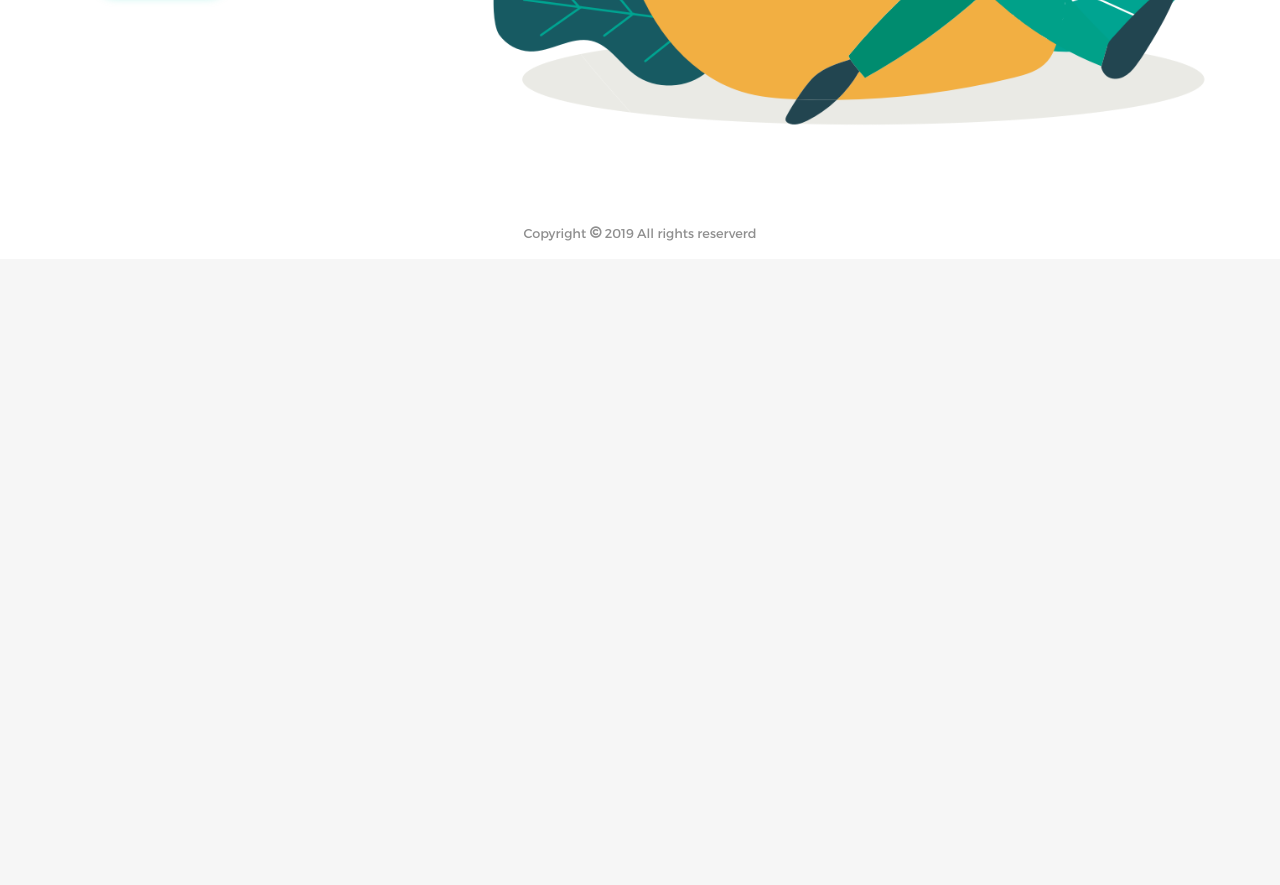
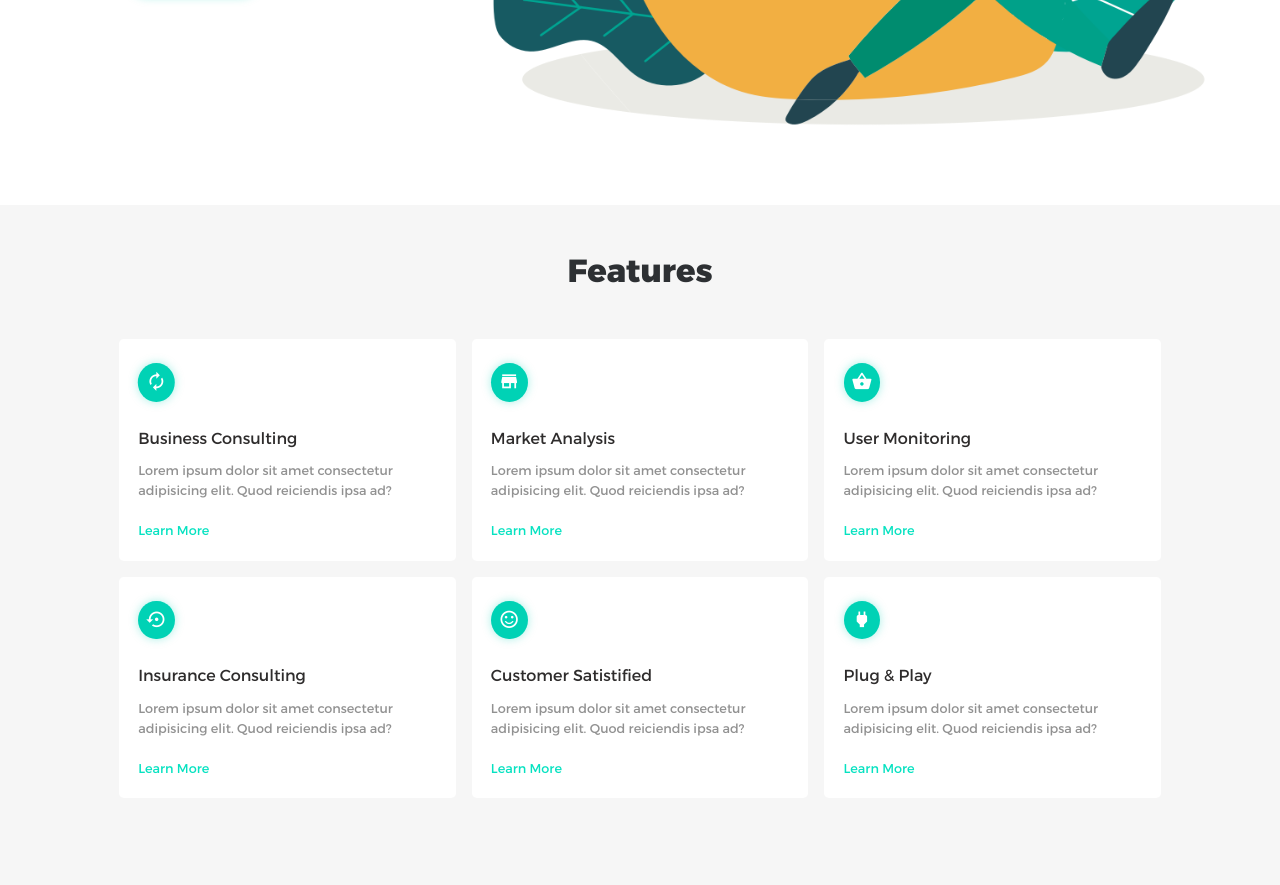
Before and after one commit to CristianBonilla/landing-page-responsive, a website: page index.html in a window 1280 px wide. Shown: the part 595-1480 px from the top of the page. Before the commit the page ends 854 px from the top, so only its background shows below. Drawn offline with Linux system fonts and the light colour scheme; files whose address does not match are found by name.

Commit message:
Maquetación de la sección de características

```diff
--- a/index.html
+++ b/index.html
@@ -51,7 +51,7 @@
       <!-- Header -->
       <header class="header">
         <div class="header_title">
-          <a href="javascript:void(0)">Landerz<b>.</b></a>
+          <h2>Landerz<b>.</b></h2>
         </div>
       </header>
       <!-- Home -->
@@ -70,19 +70,19 @@
         </div>
       </main>
       <!-- Features -->
-      <!-- <section id="features" class="features">
+      <section id="features" class="features">
+        <h4 class="features_title">Features</h4>
         <div class="features_content">
-          <h4 class="features_title">Features</h4>
           <article class="poster">
             <div class="poster_header">
-              <span class="poster_icon">
+              <span class="poster_header_icon flip">
                 <i class="icon-sync"></i>
               </span>
             </div>
             <div class="poster_body">
-              <h6 class="poster_title">Business Consulting</h6>
+              <h6 class="poster_body_title">Business Consulting</h6>
               <blockquote>
-                <p class="poster_text">
+                <p class="poster_body_text">
                   Lorem ipsum dolor sit amet consectetur adipisicing elit. Quod reiciendis ipsa ad?
                 </p>
               </blockquote>
@@ -91,14 +91,14 @@
           </article>
           <article class="poster">
             <div class="poster_header">
-              <span class="poster_icon">
+              <span class="poster_header_icon">
                 <i class="icon-store_mall_directory"></i>
               </span>
             </div>
             <div class="poster_body">
-              <h6 class="poster_title">Market Analysis</h6>
+              <h6 class="poster_body_title">Market Analysis</h6>
               <blockquote>
-                <p class="poster_text">
+                <p class="poster_body_text">
                   Lorem ipsum dolor sit amet consectetur adipisicing elit. Quod reiciendis ipsa ad?
                 </p>
               </blockquote>
@@ -107,14 +107,14 @@
           </article>
           <article class="poster">
             <div class="poster_header">
-              <span class="poster_icon">
+              <span class="poster_header_icon">
                 <i class="icon-shopping_basket"></i>
               </span>
             </div>
             <div class="poster_body">
-              <h6 class="poster_title">User Monitoring</h6>
+              <h6 class="poster_body_title">User Monitoring</h6>
               <blockquote>
-                <p class="poster_text">
+                <p class="poster_body_text">
                   Lorem ipsum dolor sit amet consectetur adipisicing elit. Quod reiciendis ipsa ad?
                 </p>
               </blockquote>
@@ -123,14 +123,14 @@
           </article>
           <article class="poster">
             <div class="poster_header">
-              <span class="poster_icon">
+              <span class="poster_header_icon">
                 <i class="icon-settings_backup_restore"></i>
               </span>
             </div>
             <div class="poster_body">
-              <h6 class="poster_title">Insurance Consulting</h6>
+              <h6 class="poster_body_title">Insurance Consulting</h6>
               <blockquote>
-                <p class="poster_text">
+                <p class="poster_body_text">
                   Lorem ipsum dolor sit amet consectetur adipisicing elit. Quod reiciendis ipsa ad?
                 </p>
               </blockquote>
@@ -139,14 +139,14 @@
           </article>
           <article class="poster">
             <div class="poster_header">
-              <span class="poster_icon">
+              <span class="poster_header_icon">
                 <i class="icon-sentiment_satisfied"></i>
               </span>
             </div>
             <div class="poster_body">
-              <h6 class="poster_title">Customer Satistified</h6>
+              <h6 class="poster_body_title">Customer Satistified</h6>
               <blockquote>
-                <p class="poster_text">
+                <p class="poster_body_text">
                   Lorem ipsum dolor sit amet consectetur adipisicing elit. Quod reiciendis ipsa ad?
                 </p>
               </blockquote>
@@ -155,14 +155,14 @@
           </article>
           <article class="poster">
             <div class="poster_header">
-              <span class="poster_icon">
+              <span class="poster_header_icon">
                 <i class="icon-power"></i>
               </span>
             </div>
             <div class="poster_body">
-              <h6 class="poster_title">Plug & Play</h6>
+              <h6 class="poster_body_title">Plug & Play</h6>
               <blockquote>
-                <p class="poster_text">
+                <p class="poster_body_text">
                   Lorem ipsum dolor sit amet consectetur adipisicing elit. Quod reiciendis ipsa ad?
                 </p>
               </blockquote>
@@ -170,7 +170,7 @@
             </div>
           </article>
         </div>
-      </section> -->
+      </section>
       <!-- Prototypes -->
       <!-- <section id="prototypes" class="prototypes">
         <div class="protypes_slider">
--- a/styles/scss/base/_variables.scss
+++ b/styles/scss/base/_variables.scss
@@ -20,17 +20,19 @@ $link-navigation-color: #343434;
 $link-navigation-transition-color: #A19B9B;
 
 $cyan-color: 	#00D2B5;
+$cyan-light-color: #06e2c1;
 $cyan-active-color: #47E0CA;
 $cyan-transition-color: #008B79;
 $cyan-shadow-color: rgba(0, 210, 181, 0.35);
 
-$title-color:  #1C1C1C;
-$title-size: 1.6rem;
+$title-color:  #2E2C2C;
+$title-size: 1.8rem;
 $title-size-l: 2rem;
 $title-size-el: 2.5rem;
 
 $subtitle-color: #616161;
 $text-color: #8a9197;
+$text-light-color: #919191;
 $placeholder-text-color: #D6D9DB;
 
 $done-color: #A2D16A;
--- /dev/null
+++ b/styles/scss/layout/_features.scss
@@ -0,0 +1,112 @@
+.features {
+  min-height: 100vh;
+  width: 100%;
+  background-color: transparent;
+  padding: 3rem 0;
+
+  &_title {
+    font-family: $trueno-family-eb;
+    font-size: calc(#{ $title-size } + .2rem);
+    text-align: center;
+    margin: 0 0 3rem;
+    line-height: 1.2;
+  }
+
+  &_content {
+    width: 100%;
+    padding: 0 15px;
+    margin: 0 auto;
+    display: flex;
+    flex-wrap: wrap;
+  }
+
+  .poster {
+    position: relative;
+    display: flex;
+    flex-direction: column;
+    word-wrap: break-word;
+    border-radius: .3rem;
+    background-color: $white-color;
+    width: 100%;
+    margin: 0 0 1rem;
+
+    &_header {
+      padding: 1.5rem 1.2rem 1rem;
+      margin-bottom: 0;
+
+      &_icon {
+        display: inline-block;
+        vertical-align: middle;
+        font-size: 1.3rem;
+        padding: 8px;
+        border-radius: 50%;
+        background-color: $cyan-color;
+        color: $white-color;
+        line-height: 1;
+        @include cyan-shadow;
+
+        &.flip {
+          transform: scaleX(-1);
+        }
+      }
+    }
+
+    &_body {
+      flex: 1 1 auto;
+      min-height: 1px;
+      padding: .5rem 1.2rem 1.2rem;
+
+      &_title {
+        font-weight: 500;
+        font-size: 1rem;
+        color: $title-color;
+        margin-bottom: .7rem;
+      }
+
+      blockquote {
+        line-height: 20px;
+        font-size: .8rem;
+      }
+
+      &_text {
+        color: $text-light-color;
+        margin-bottom: 1rem;
+      }
+    }
+
+    &_link {
+      outline: none;
+      color: $cyan-light-color;
+      font-size: .8rem;
+      transition: $transition-color;
+
+      &:hover,
+      &:focus {
+        color: $cyan-transition-color;
+      }
+    }
+  }
+}
+
+@media (min-width: 576px) {
+  .features {
+
+    .poster {
+      width: calc((100% - 2rem) / 2);
+      margin: 0 .5rem 1rem;
+    }
+  }
+}
+
+@media (min-width: 768px) {
+  .features {
+
+    &_content {
+      width: 85%;
+    }
+
+    .poster {
+      width: calc((100% - 3rem) / 3);
+    }
+  }
+}
--- a/styles/scss/layout/_header.scss
+++ b/styles/scss/layout/_header.scss
@@ -12,9 +12,10 @@
     min-height: 3rem;
     line-height: 1.2;
 
-    >a {
+    >h2 {
       color: $title-color;
       font-size: $title-size;
+      font-weight: 500;
 
       >b {
         font-size: calc(#{ $title-size } + .2rem);
--- a/styles/scss/layout/_home.scss
+++ b/styles/scss/layout/_home.scss
@@ -10,7 +10,7 @@
     display: flex;
     justify-content: space-between;
     align-items: center;
-    flex: wrap;
+    flex-wrap: wrap;
     flex-direction: column;
     width: 100%;
   }
@@ -121,7 +121,7 @@
   .home {
 
     &_intro {
-      padding: 0 6rem 0;
+      padding: 0 6rem 0 8rem;
     }
 
     &_image {
--- a/styles/scss/layout/_navigation.scss
+++ b/styles/scss/layout/_navigation.scss
@@ -19,11 +19,11 @@
     line-height: 1;
     white-space: nowrap;
     color: $title-color;
-    font-size: calc(#{ $title-size } + .5rem);
+    font-size: calc(#{ $title-size } + .3rem);
     padding: 0 0 8px;
 
     >b {
-      font-size: calc(#{ $title-size } + .7rem);
+      font-size: calc(#{ $title-size } + .5rem);
       color: $cyan-color;
     }
   }
--- a/styles/scss/main.scss
+++ b/styles/scss/main.scss
@@ -9,4 +9,5 @@
 @import 'layout/navigation';
 @import 'layout/header';
 @import 'layout/home';
+@import 'layout/features';
 @import 'layout/footer';
--- a/styles/scss/mixins/_button.scss
+++ b/styles/scss/mixins/_button.scss
@@ -1,3 +1,9 @@
+@mixin cyan-shadow {
+  box-shadow: 0px 0px 10px 0px $cyan-shadow-color;
+  -webkit-box-shadow: 0px 0px 10px 0px $cyan-shadow-color;
+  -moz-box-shadow: 0px 0px 10px 0px $cyan-shadow-color;
+}
+
 @mixin landing-button {
   margin-top: 1.5rem;
   font-size: calc(#{ $default-font-size } - .1rem);
@@ -10,9 +16,7 @@
   background-position: 100% 0;
   background-size: 200% 100%;
   transition: all 400ms ease-in;
-  box-shadow: 0px 0px 10px 0px $cyan-shadow-color;
-  -webkit-box-shadow: 0px 0px 10px 0px $cyan-shadow-color;
-  -moz-box-shadow: 0px 0px 10px 0px $cyan-shadow-color;
+  @include cyan-shadow;
 
   &:hover,
   &:focus {
```
Also changed, not shown: styles/css/main.css, 1 other file.
